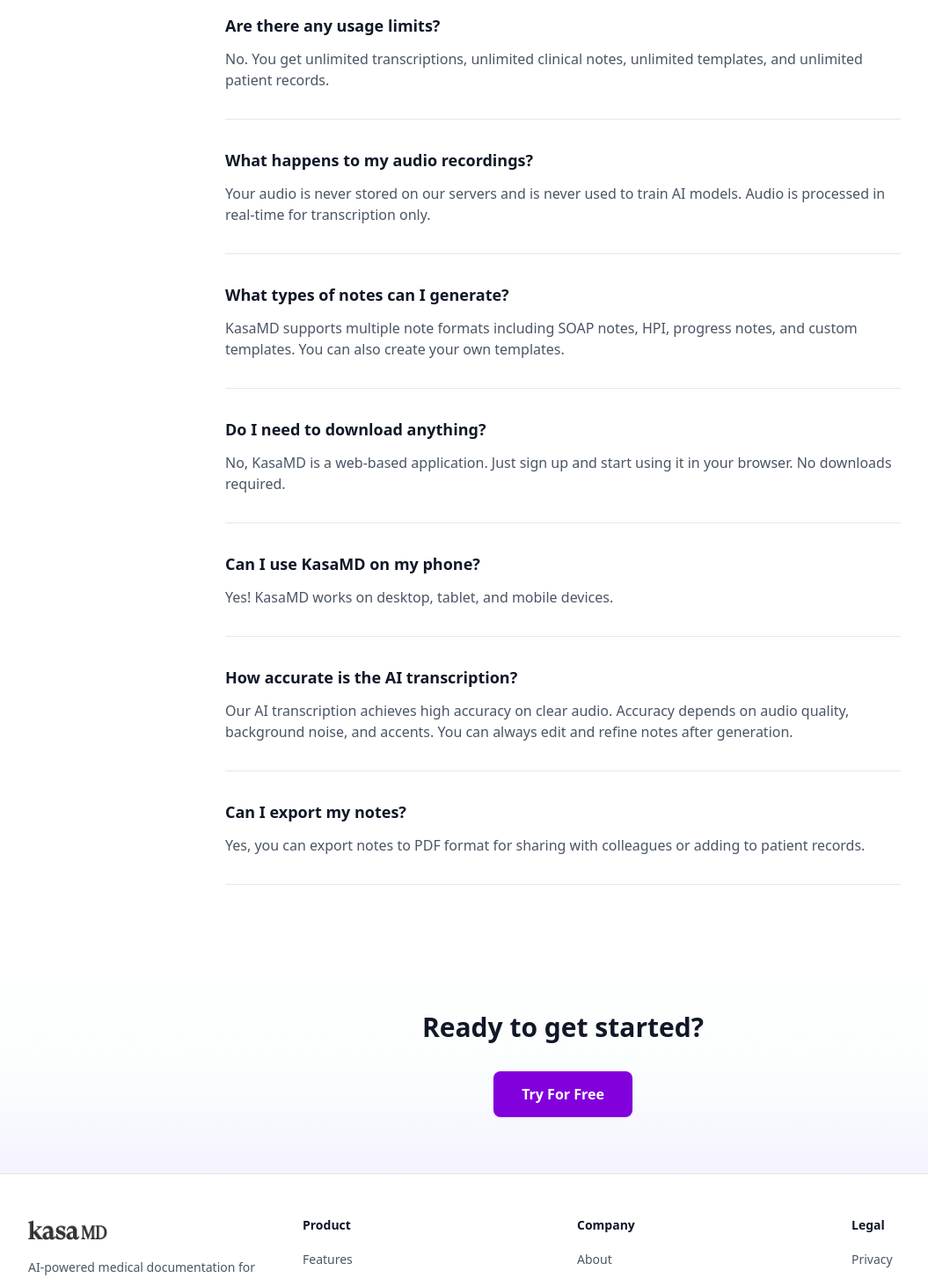
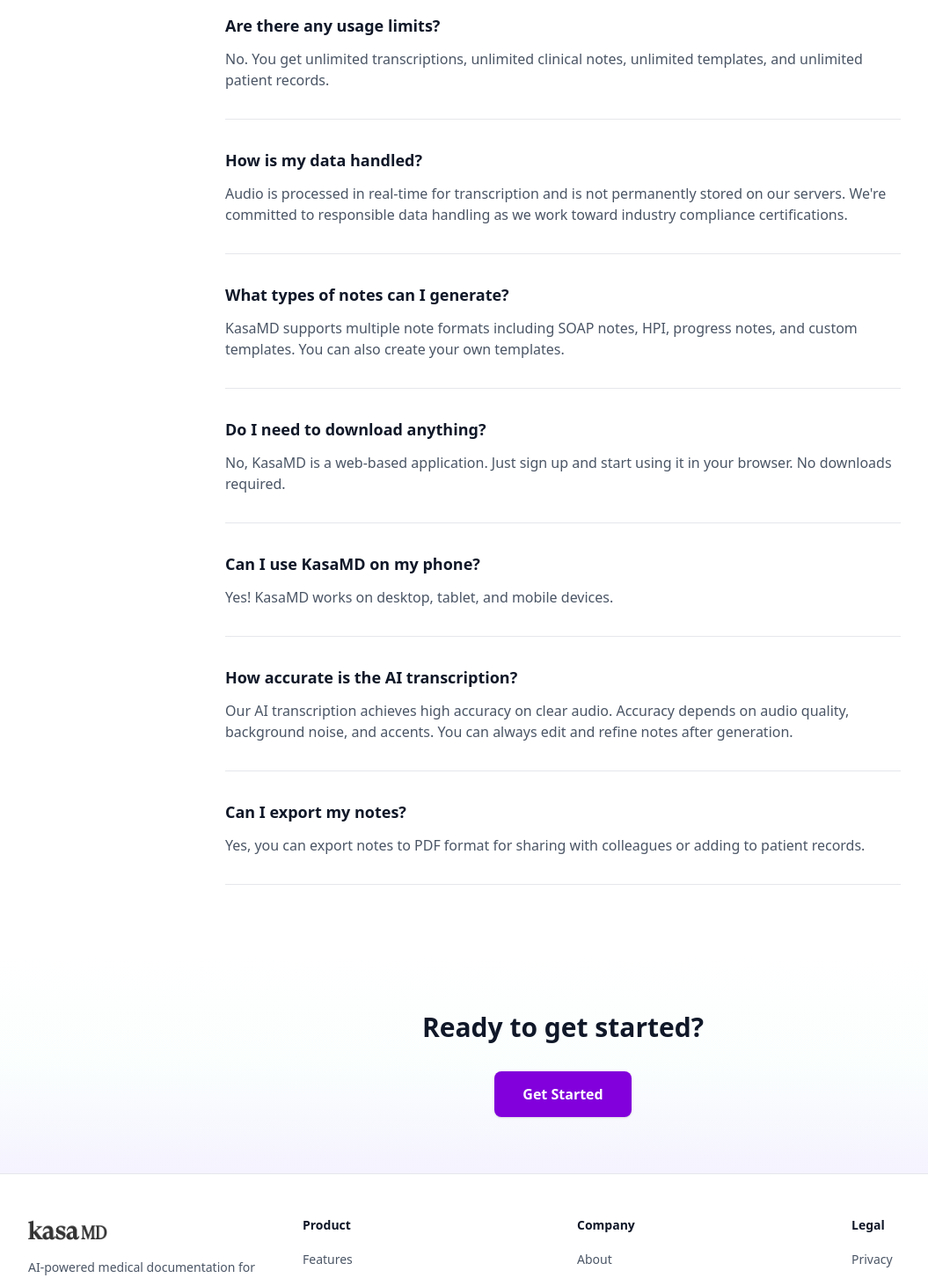
Before and after one commit to Kasa-Labs/kasa_marketing, a Next.js app: page /features in a window 1280 px wide. Shown: the part 2461-3914 px from the top of the page at 88% size, without its empty margins (0-1055 px from the left). Built offline with nearby package versions, Linux system fonts and the light colour scheme.

Commit message:
[edit] edited features page

```diff
--- a/app/features/page.tsx
+++ b/app/features/page.tsx
@@ -161,9 +161,9 @@
       "No. You get unlimited transcriptions, unlimited clinical notes, unlimited templates, and unlimited patient records.",
   },
   {
-    question: "What happens to my audio recordings?",
+    question: "How is my data handled?",
     answer:
-      "Your audio is never stored on our servers and is never used to train AI models. Audio is processed in real-time for transcription only.",
+      "Audio is processed in real-time for transcription and is not permanently stored on our servers. We're committed to responsible data handling as we work toward industry compliance certifications.",
   },
   {
     question: "What types of notes can I generate?",
@@ -337,7 +337,7 @@
               href="https://app.kasamd.com/signup"
               className="rounded-lg bg-purple-700 px-8 py-3.5 text-center text-base font-semibold text-white shadow-sm transition-colors hover:bg-purple-600"
             >
-              Try For Free
+              Get Started
             </Link>
           </div>
         </div>
```
